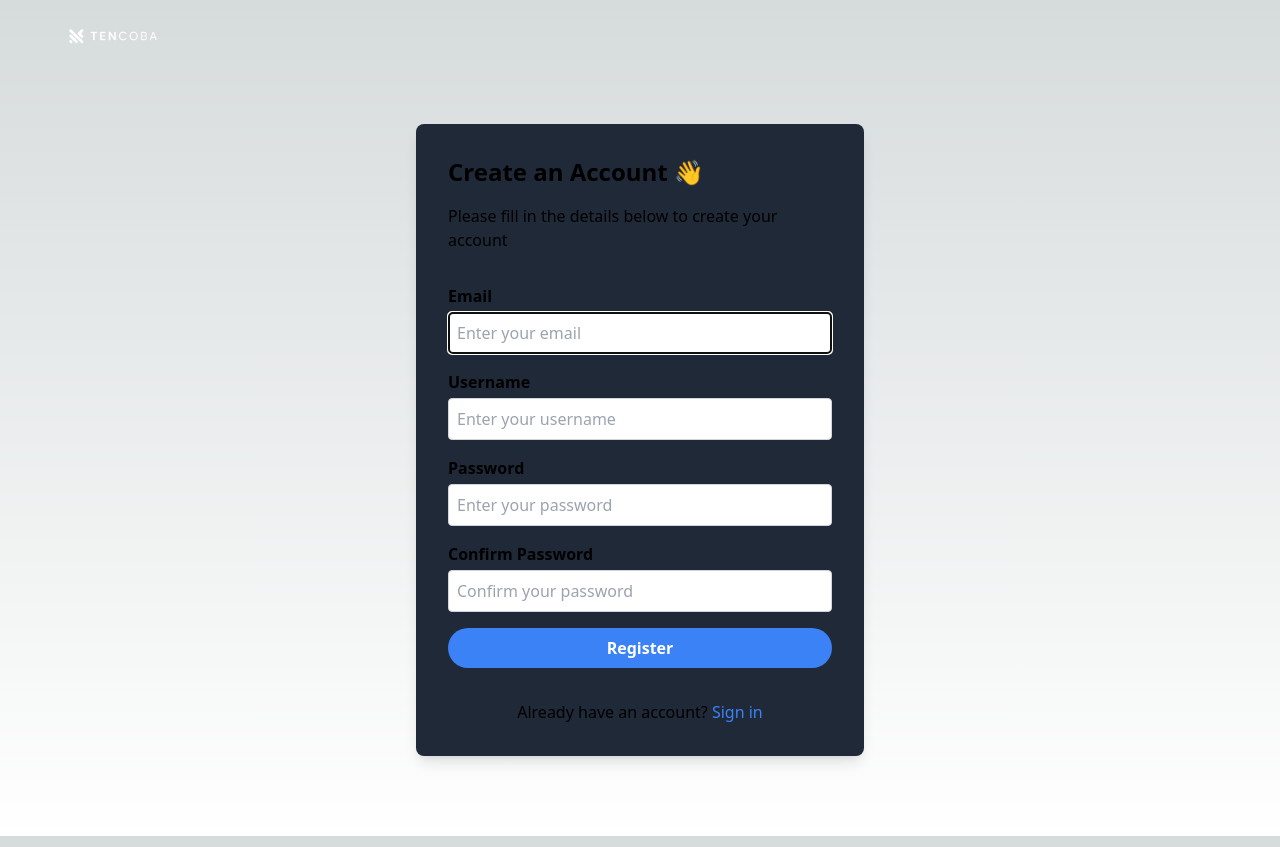
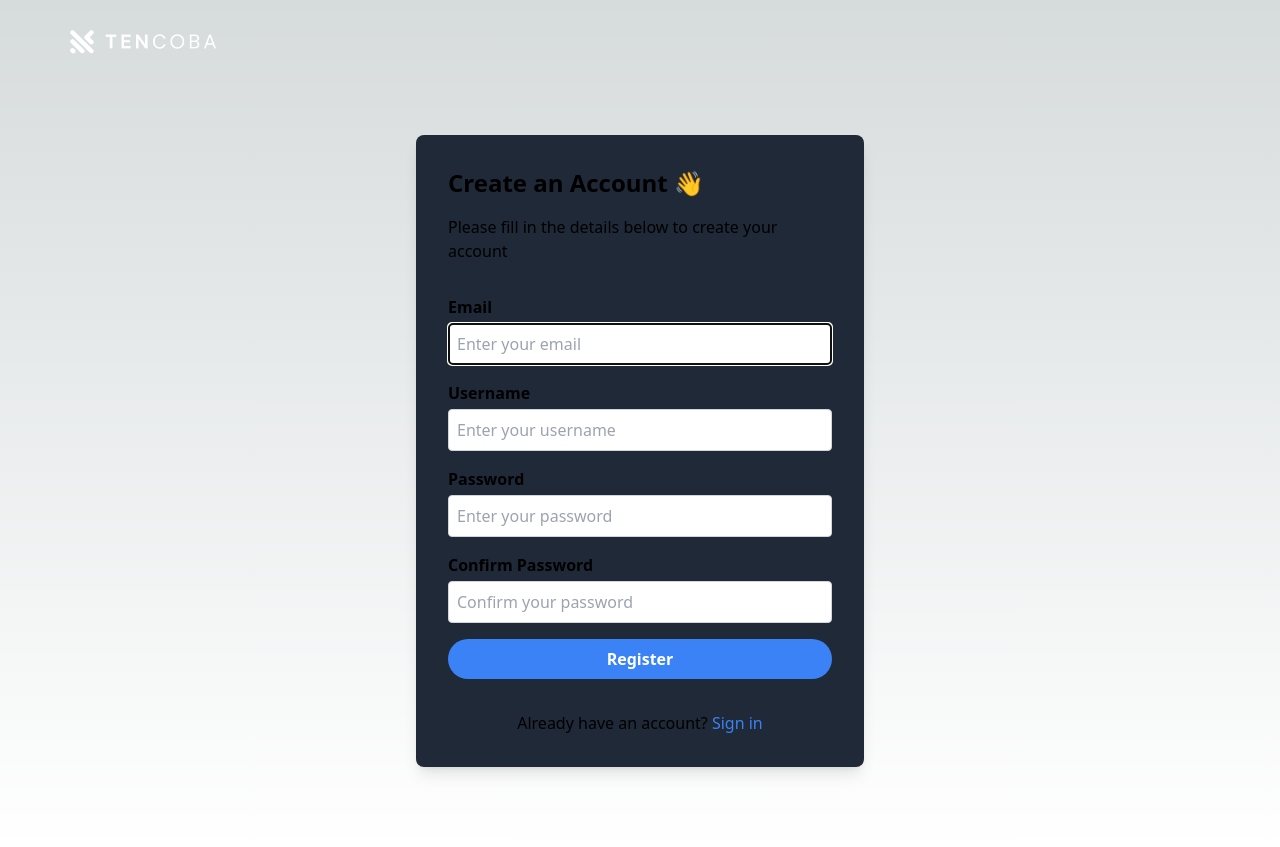
Before and after one commit to johnson419/Tencoba, a Next.js app: page /Register in a window 1280 px wide. Built offline with nearby package versions, Linux system fonts and the light colour scheme.

Commit message:
modified size of logo globally

```diff
--- a/components/Nav.js
+++ b/components/Nav.js
@@ -12,70 +12,10 @@ const Nav = () => {
             passHref
 
           >
-            <Image src="/logo.png" alt="logo" width={90} height={10} />{" "}
+            <Image src="/logo.png" alt="logo" width={150} height={10} />{" "}
           </Link>
         </div>
-        {/* navbar menus */}
-        {/* <div className="hidden md:flex space-x-6">
-          <a href="#" className="hover:text-blue-300">
-            Services
-          </a>
-          <a href="#" className="hover:text-blue-300">
-            Events
-          </a>
-          <a href="#" className="hover:text-blue-300">
-            About us
-          </a>
-          <a href="#" className="hover:text-blue-300">
-            Terms
-          </a>
-          <a href="#" className="hover:text-blue-300">
-            Community
-          </a>
-        </div> */}
-
-        {/* Button */}
-        {/* <div className="flex mr-12">
-          <Link
-            href="/Login"
-            className="hidden md:block py-2 px-4 text-white bg-blue-500 rounded-lg shadow-md hover:bg-blue-600 transition-colors duration-300"
-          >
-            Login
-          </Link>
-        </div>
-        <button
-          id="menu-btn"
-          className="block hamburger md:hidden focus:outline-none"
-        >
-          <span className="hamburger-top"></span>
-          <span className="hamburger-middle"></span>
-          <span className="hamburger-bottom"></span>
-        </button> */}
       </div>
-
-      {/* mobile menu */}
-      {/* <div className="md:hidden">
-        <div
-          id="menu"
-          className="absolute flex flex-col items-center self-end hidden py-8 mt-10 space-y-6 font-bold bg-white sm:w-auto sm:self-center left-6 right-6 drop-shadow-md"
-        >
-          <a href="" className="hover:text-brightRed">
-            Home
-          </a>
-          <a href="" className="hover:text-brightRed">
-            Events
-          </a>
-          <a href="" className="hover:text-brightRed">
-            Services
-          </a>
-          <a href="" className="hover:text-brightRed">
-            About Us
-          </a>
-          <a href="" className="hover:text-brightRed">
-            Careers
-          </a>
-        </div>
-      </div> */}
     </nav>
   );
 };
--- a/components/Navbar.js
+++ b/components/Navbar.js
@@ -12,7 +12,7 @@ const Nav = () => {
             passHref
 
           >
-            <Image src="/logo.png" alt="logo" width={90} height={10} />{" "}
+            <Image src="/logo.png" alt="logo" width={150} height={10} />{" "}
           </Link>
         </div>
         {/* navbar menus */}
--- a/components/Sidebar.js
+++ b/components/Sidebar.js
@@ -27,7 +27,7 @@ const Sidebar = () => {
             passHref
             className="cursor-pointer border-gray-100 pb-4"
           >
-            <Image src="/logo.png" alt="logo" width={90} height={10} />{" "}
+            <Image src="/logo.png" alt="logo" width={150} height={10} />{" "}
           </Link>
             {/* <h1 className="text-base text-center cursor-pointer font-bold text-gray-300 border-gray-100 pb-4 w-full">
               TENCOBA
```
